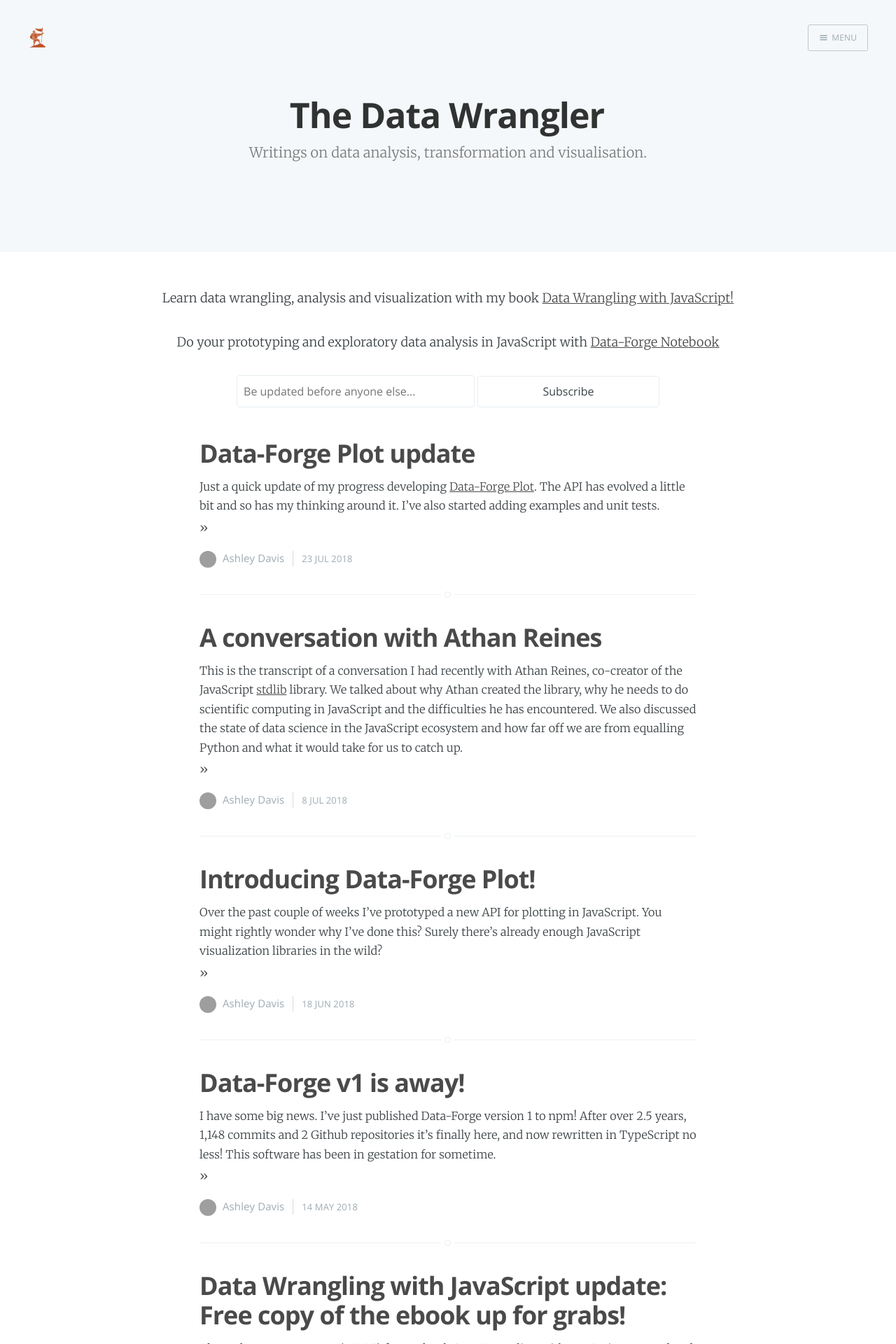
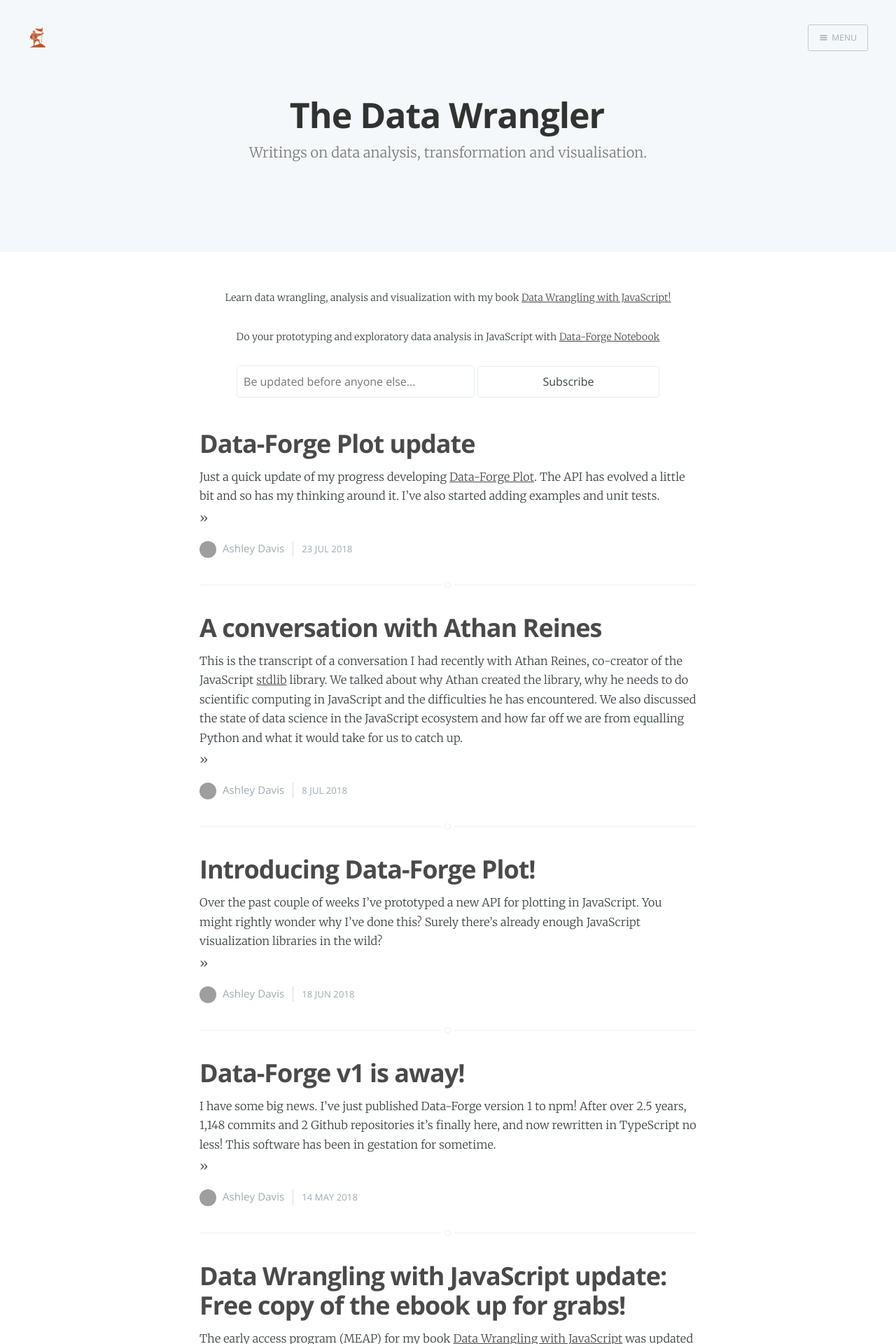
Before and after one commit to ashleydavis/the-data-wrangler-blog, a Jekyll site: the page built from index.md, in a window 1280 px wide. Shown: the top 1920 px of the page at 70% size. Built offline with Jekyll 4.4.1, drawn with Linux system fonts in a browser that asks for light colours; comment, search, counter and statistics services are not loaded; grey boxes are pictures that could not be loaded.

Commit message:
Tweaked font size.

```diff
--- a/_includes/subscribe.html
+++ b/_includes/subscribe.html
@@ -14,11 +14,11 @@
 
     -->
 
-    <p>
+    <p style="font-size: 1.4rem;">
         Learn data wrangling, analysis and visualization with my book <a href="http://bit.ly/2t2cJu2">Data Wrangling with JavaScript!</a>
     </p>
 
-    <p>
+    <p style="font-size: 1.4rem;">
         Do your prototyping and exploratory data analysis in JavaScript with <a href="http://www.data-forge-notebook.com/">Data-Forge Notebook</a>
     </p>
 
```
